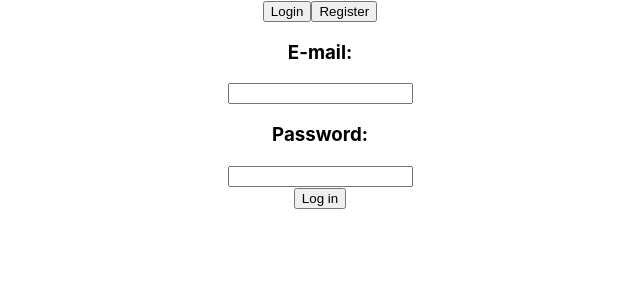
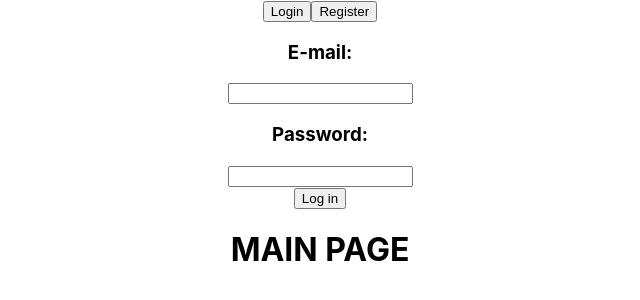
Before and after one commit to kaiuliia/well_being_frontend, a React (Create React App) app: page / in a window 1280 px wide. Shown: the top 300 px of the page, without its empty margins (320-960 px from the left). Built offline with nearby package versions, Linux system fonts and the light colour scheme.

Commit message:
added mainpage and router

```diff
--- a/package.json
+++ b/package.json
@@ -12,6 +12,7 @@
     "@types/react-dom": "^18.2.14",
     "react": "^18.2.0",
     "react-dom": "^18.2.0",
+    "react-router-dom": "^6.18.0",
     "react-scripts": "5.0.1",
     "typescript": "^4.9.5",
     "web-vitals": "^2.1.4"
--- a/src/App.tsx
+++ b/src/App.tsx
@@ -1,8 +1,15 @@
 import React, { useState } from "react";
-import logo from "./logo.svg";
+
 import "./App.css";
 import { Register } from "./components/registerform";
 import { Login } from "./components/loginform";
+import {
+  BrowserRouter as Router,
+  Routes,
+  Route,
+  Navigate,
+} from "react-router-dom";
+import { MainPage } from "./components/mainpage";
 
 function App() {
   const [loginVisible, setLoginVisible] = useState(true);
@@ -24,6 +31,7 @@ function App() {
       <button onClick={handleRegisterClick}>Register</button>
       <Login title="hrhr" visible={loginVisible} />
       <Register title="hrhr" visible={registerVisible} />
+      <MainPage />
     </div>
   );
 }
--- /dev/null
+++ b/src/components/mainpage.tsx
@@ -0,0 +1,87 @@
+import React, { useState, useEffect } from "react";
+
+interface Props {
+  // title: string;
+  // visible: boolean;
+}
+
+interface User {
+  email: string;
+  password: string;
+}
+export function MainPage(props: Props) {
+  // const [email, setEmail] = useState("");
+  // const [password, setPassword] = useState("");
+  // const [statusMessage, setStatusMessage] = useState("");
+  //
+  // // States for checking the errors
+  // const [submitted, setSubmitted] = useState(false);
+  // const [error, setError] = useState(false);
+  //
+  // const sendData = async (user: User) => {
+  //   const response = await fetch("http://localhost:9090/login", {
+  //     method: "POST",
+  //     headers: { "Content-type": "application/json" },
+  //     body: JSON.stringify(user),
+  //   });
+  //   if (response.status > 299) {
+  //     const error = await response.json();
+  //     setStatusMessage(error.error);
+  //   } else {
+  //     const message = await response.json();
+  //     setStatusMessage(message.name);
+  //   }
+  // };
+  //
+  // const handleEmailChange = (e: React.ChangeEvent<HTMLInputElement>) => {
+  //   setEmail(e.target.value);
+  // };
+  //
+  // const handlePasswordChange = (e: React.ChangeEvent<HTMLInputElement>) => {
+  //   setPassword(e.target.value);
+  // };
+  //
+  // const handleSubmit = async (e: React.FormEvent<HTMLFormElement>) => {
+  //   e.preventDefault();
+  //
+  //   if (email && password) {
+  //     await sendData({ email: email, password: password });
+  //     setEmail("");
+  //     setPassword("");
+  //   }
+  //
+  //   if (email === "" || password === "") {
+  //     setError(true);
+  //   } else {
+  //     setSubmitted(true);
+  //     setError(false);
+  //   }
+  // };
+
+  return (
+    <div>
+      <h1>MAIN PAGE</h1>
+      {/*<form*/}
+      {/*  onSubmit={handleSubmit}*/}
+      {/*  style={{ display: props.visible ? "block" : "none" }}*/}
+      {/*>*/}
+      {/*  <h3>E-mail:</h3>*/}
+      {/*  <input onChange={handleEmailChange} value={email} type="email" />*/}
+      {/*  <br></br>*/}
+      {/*  <h3>Password:</h3>*/}
+      {/*  <input*/}
+      {/*    onChange={handlePasswordChange}*/}
+      {/*    value={password}*/}
+      {/*    type="password"*/}
+      {/*  />*/}
+      {/*  <br></br>*/}
+      {/*  <button className="btn" type="submit">*/}
+      {/*    Log in*/}
+      {/*  </button>*/}
+      {/*  <p>{statusMessage}</p>*/}
+      {/*</form>*/}
+    </div>
+  );
+}
+
+// export default Login;
```
Also changed, not shown: 1 other file (tests, documents, lock files or other folders).
